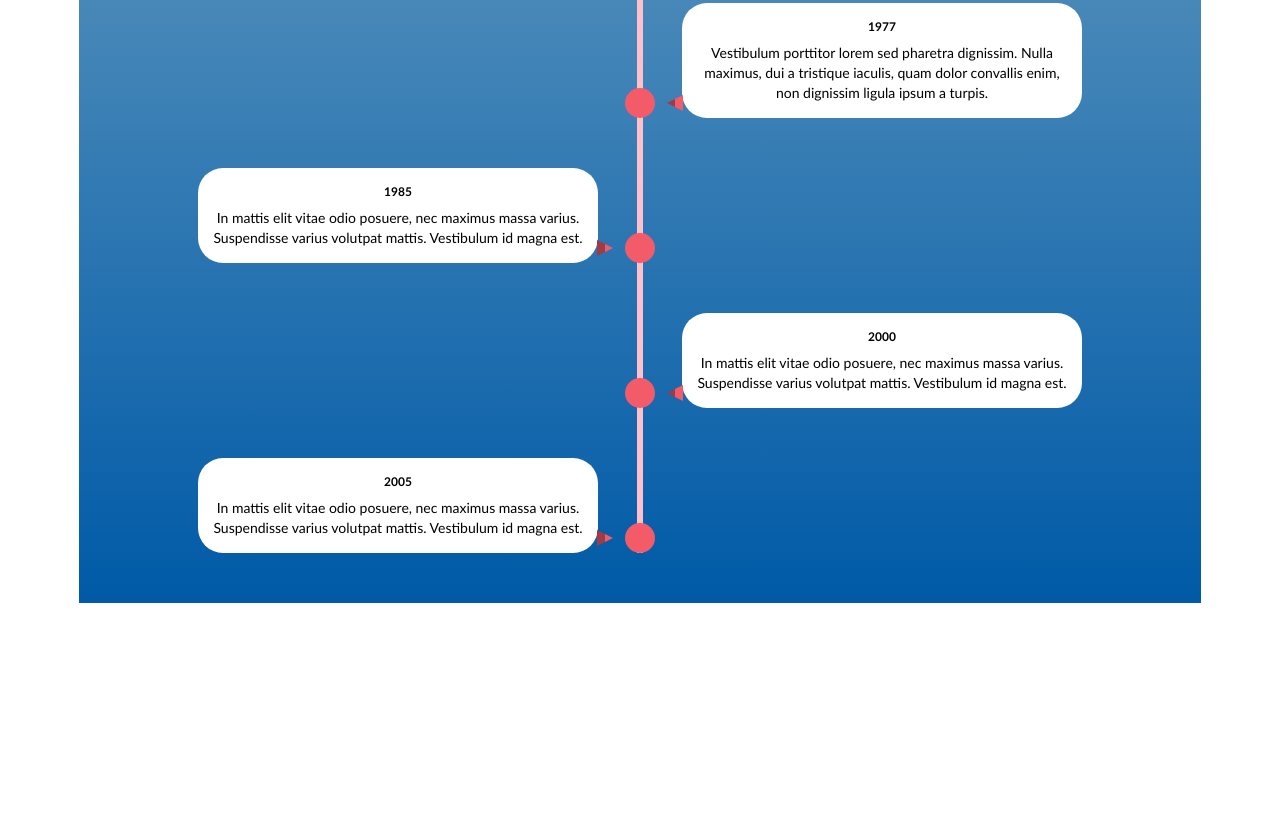
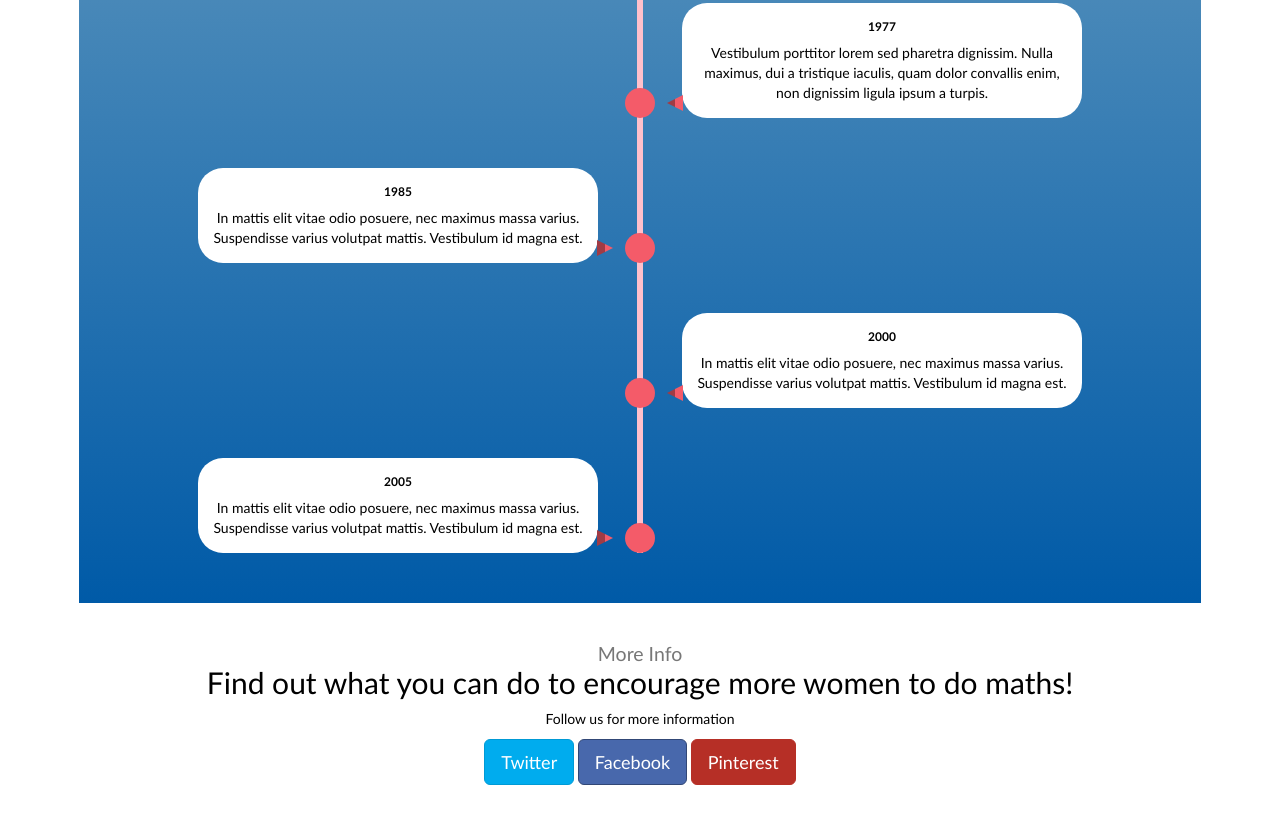
Before and after one commit to anushaashok7/AP, a plain HTML site: page index.html in a window 1280 px wide. Shown: the part 2233-3056 px from the top of the page. Before the commit the page ends 2896 px from the top, so only its background shows below. Drawn offline with nearby package versions, Linux system fonts and the light colour scheme.

Commit message:
social buttons

```diff
--- a/css/main.css
+++ b/css/main.css
@@ -257,3 +257,25 @@ time {
     border-color: transparent #F45B69 transparent transparent;
   }
 }
+
+/* media */
+#mission {
+  background: rgba(32, 35, 41, 0.9);
+  color: #ddd;
+}
+
+#social-buttons button {
+  color: white;
+}
+.btn-twitter {
+ background: #00acee;
+ border-color: #009ad5;
+}
+.btn-facebook {
+ background: #4868ac;
+ border-color: #314776;
+}
+.btn-pinterest {
+ background: #b62f26;
+ border-color: #b62f26;
+}
--- a/index.html
+++ b/index.html
@@ -136,5 +136,20 @@
     </section>
 </div>
 </div>
+
+<div id="final">
+    <div class="container">
+    <h2><small>More Info</small><br />Find out what you can do to encourage more women to do maths!</h2>
+
+    <p class="Social links">Follow us for more information</p>
+
+    <div id="social-buttons">
+      <button class="btn btn-lg btn-twitter">Twitter</button>
+      <button class="btn btn-lg btn-facebook">Facebook</button>
+      <button class="btn btn-lg btn-pinterest">Pinterest</button>
+    </div>
+  </div>
+</div>
+
 </body>
 </html>
```
